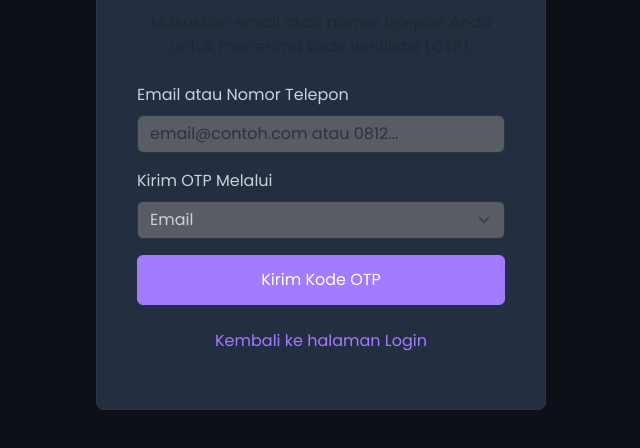
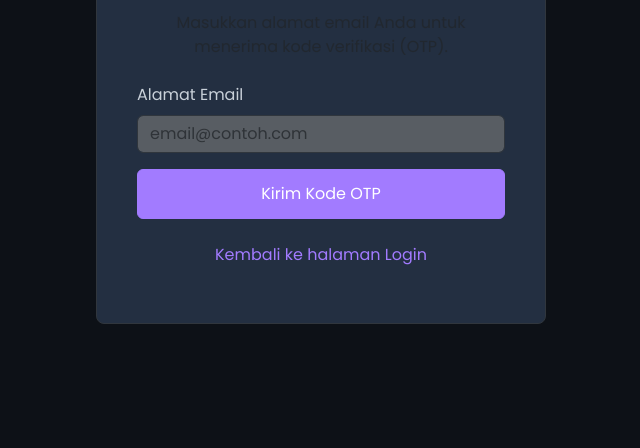
Before and after one commit to ahmadzakiyox/autohidrolik, a website: page public/forgot-password.html in a window 1280 px wide. Shown: the part 164-612 px from the top of the page, without its empty margins (319-959 px from the left). Drawn offline with nearby package versions, Linux system fonts and the light colour scheme.

Commit message:
Update forgot-password.html

```diff
--- a/public/forgot-password.html
+++ b/public/forgot-password.html
@@ -11,8 +11,8 @@
         :root { --bg-color: #0d1117; --container-bg: #232f41; --input-bg: #585d63; --border-color: #30363d; --text-primary: #c9d1d9; --purple-accent: #a27bff; }
         body { background-color: var(--bg-color); color: var(--text-primary); font-family: 'Poppins', sans-serif; }
         .form-container { max-width: 450px; margin: 5rem auto; padding: 2.5rem; background: var(--container-bg); border-radius: 8px; border: 1px solid var(--border-color); }
-        .form-control, .form-select { background-color: var(--input-bg); border: 1px solid var(--border-color); color: var(--text-primary); }
-        .form-control:focus, .form-select:focus { background-color: var(--input-bg); border-color: var(--purple-accent); box-shadow: 0 0 0 0.25rem rgba(162, 123, 255, 0.25); }
+        .form-control { background-color: var(--input-bg); border: 1px solid var(--border-color); color: var(--text-primary); }
+        .form-control:focus { background-color: var(--input-bg); border-color: var(--purple-accent); box-shadow: 0 0 0 0.25rem rgba(162, 123, 255, 0.25); }
         .btn-custom { background-color: var(--purple-accent); border-color: var(--purple-accent); color: #fff; padding: 0.75rem; }
         a { color: var(--purple-accent); text-decoration: none; }
     </style>
@@ -21,22 +21,13 @@
     <div class="container">
         <div class="form-container">
             <h2 class="text-center mb-3">Lupa Kata Sandi</h2>
-            <p class="text-center text-muted mb-4">Masukkan email atau nomor telepon Anda untuk menerima kode verifikasi (OTP).</p>
+            <p class="text-center text-muted mb-4">Masukkan alamat email Anda untuk menerima kode verifikasi (OTP).</p>
             <form id="forgot-password-form">
                 <div class="mb-3">
-                    <label for="contact" class="form-label">Email atau Nomor Telepon</label>
-                    <input type="text" class="form-control" id="contact" required placeholder="email@contoh.com atau 0812...">
+                    <label for="email" class="form-label">Alamat Email</label>
+                    <input type="email" class="form-control" id="email" required placeholder="email@contoh.com">
                 </div>
-                <div class="mb-3">
-                    <label for="method" class="form-label">Kirim OTP Melalui</label>
-                    <select class="form-select" id="method" required>
-                        <option value="email">Email</option>
-                        <option value="sms">SMS (Nomor Telepon)</option>
-                    </select>
-                </div>
-
                 <div id="message" class="mb-3"></div>
-
                 <button type="submit" class="btn btn-custom w-100" id="submit-button">Kirim Kode OTP</button>
             </form>
             <p class="mt-4 text-center"><a href="/login">Kembali ke halaman Login</a></p>
```
